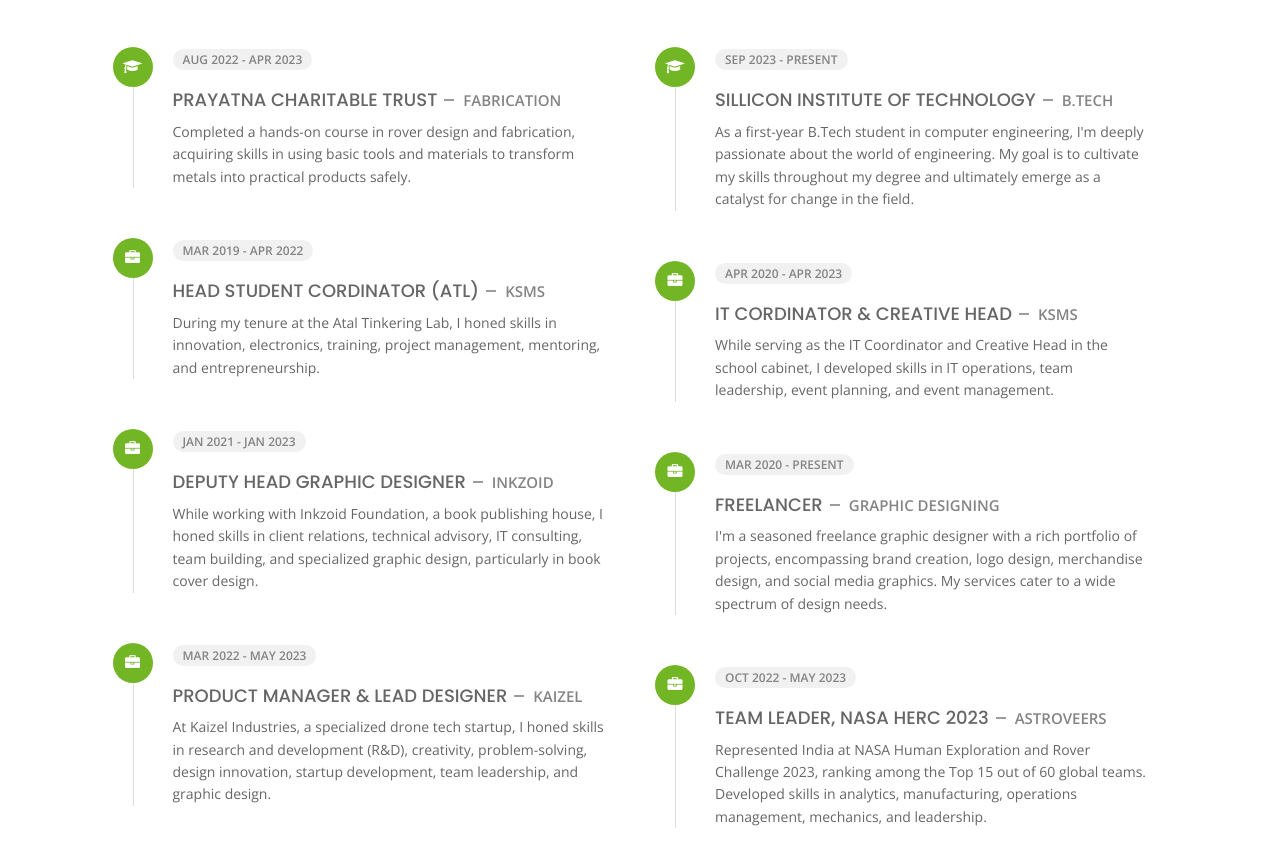
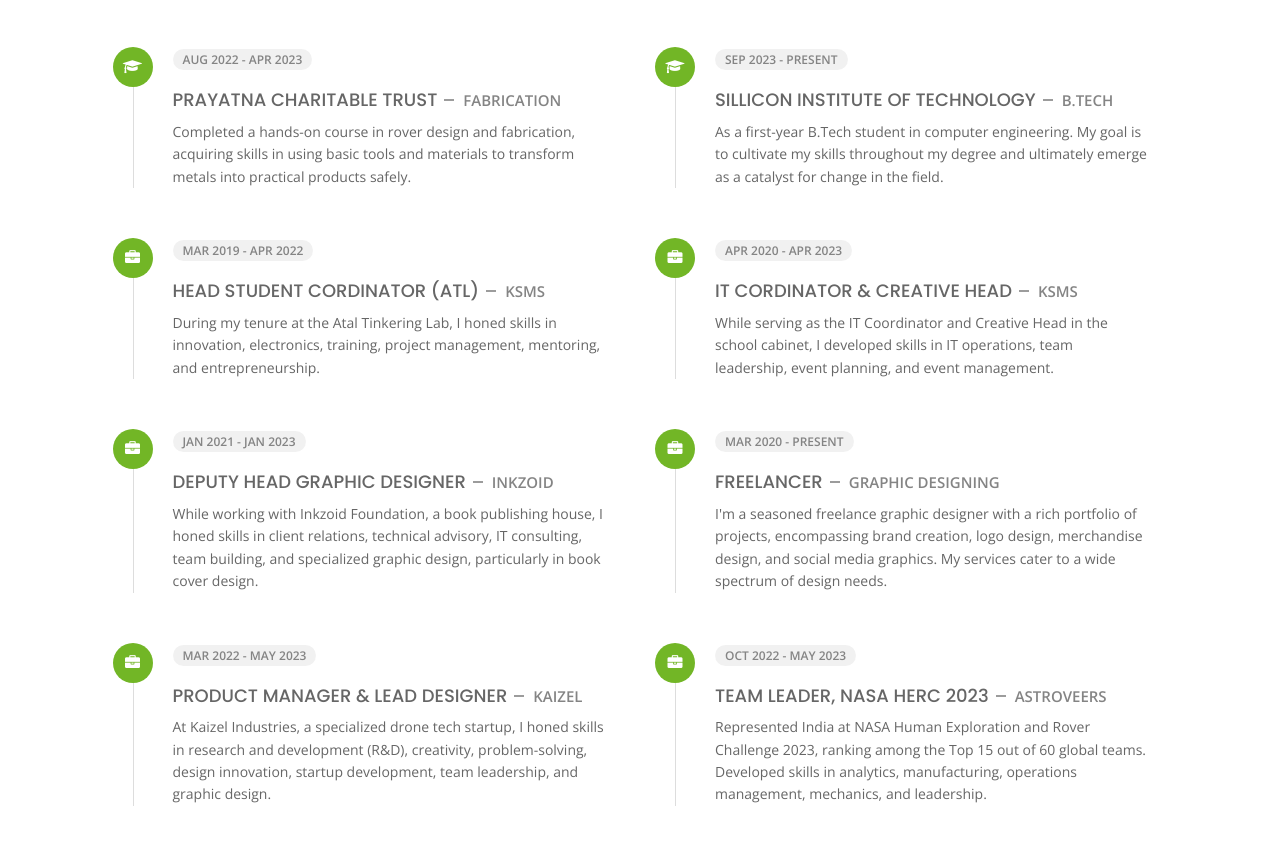
Before and after one commit to Aditya-Khemka/abhay_website, a plain HTML site: page about.html in a window 1280 px wide. Shown: the part 1516-2360 px from the top of the page. Drawn offline with nearby package versions, Linux system fonts and the light colour scheme.

Commit message:
Update about.html

```diff
--- a/about.html
+++ b/about.html
@@ -379,7 +379,7 @@
                             </div>
                             <span class="time open-sans-font text-uppercase">Sep 2023 - Present</span>
                             <h5 class="poppins-font text-uppercase">Sillicon Institute of Technology<span class="place open-sans-font">B.Tech</span></h5>
-                            <p class="open-sans-font">As a first-year B.Tech student in computer engineering, I'm deeply passionate about the world of engineering. My goal is to cultivate my skills throughout my degree and ultimately emerge as a catalyst for change in the field.</p>
+                            <p class="open-sans-font">As a first-year B.Tech student in computer engineering. My goal is to cultivate my skills throughout my degree and ultimately emerge as a catalyst for change in the field.</p>
                         </li>
                         <li>
                             <div class="icon">
```
